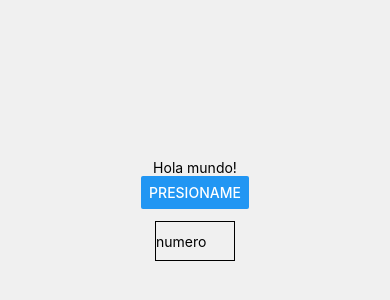
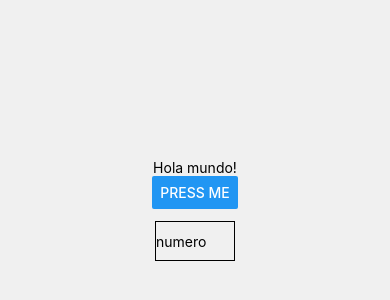
Before and after one commit to frankbydefault/Proyecto-Warmup, a React Native app: screen / in a window 390 px wide. Shown: the part 206-506 px from the top of the page. Built offline with nearby package versions, Linux system fonts and the light colour scheme.

Commit message:
Presioname -> Press me

```diff
--- a/App.js
+++ b/App.js
@@ -9,7 +9,7 @@ export default function App() {
     <SafeAreaView style={styles.container}>
       <Text>Hola mundo!</Text>
       <Button
-        title="Presioname"
+        title="Press me"
         onPress={() => alert('Boton presionado')}
       />
       <TextInput
```
